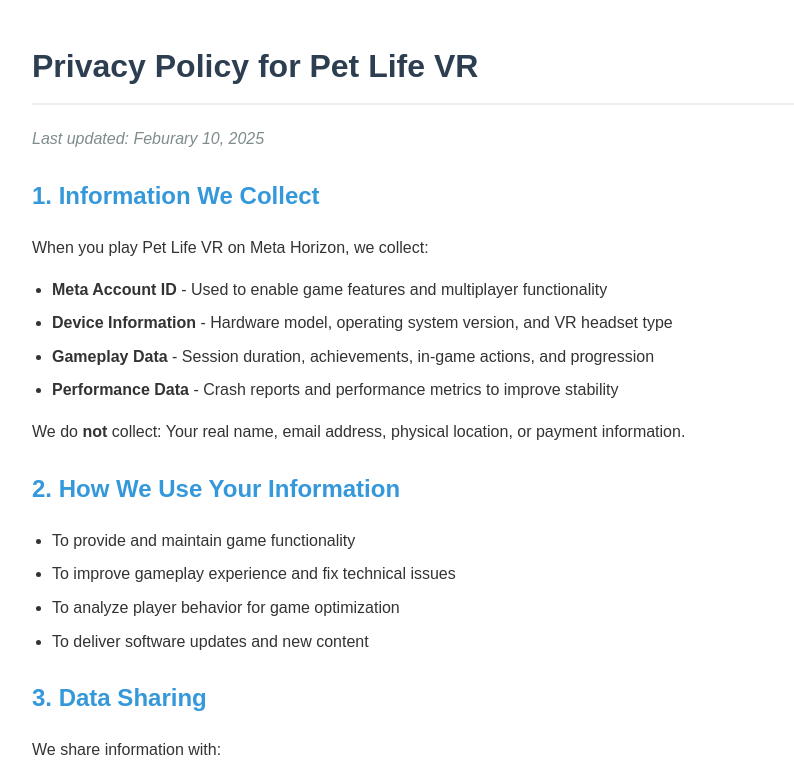
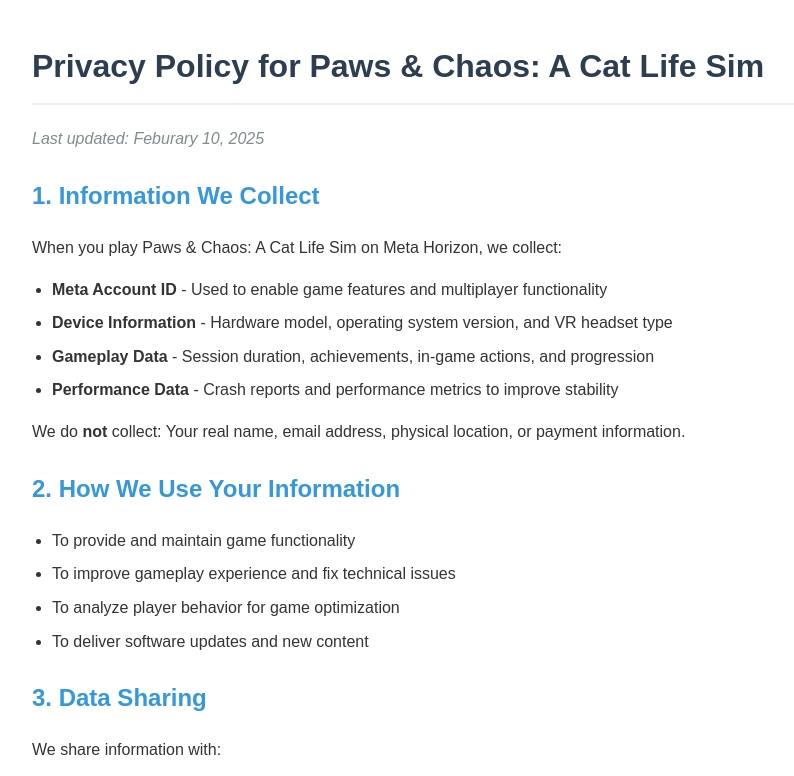
Before and after one commit to abdurrehmanmma12327/privacy-policy, a plain HTML site: page petlifevr/index.html in a window 1280 px wide. Shown: the top 776 px of the page, without its empty margins (208-1002 px from the left). Drawn offline with Linux system fonts and the light colour scheme.

Commit message:
Update title and headings for Paws & Chaos

```diff
--- a/petlifevr/index.html
+++ b/petlifevr/index.html
@@ -3,7 +3,7 @@
 <head>
     <meta charset="UTF-8">
     <meta name="viewport" content="width=device-width, initial-scale=1.0">
-    <title>Privacy Policy - Pet Life VR</title>
+    <title>Privacy Policy - Paws & Chaos: A Cat Life Sim</title>
     <style>
         body {
             font-family: Arial, sans-serif;
@@ -45,11 +45,11 @@
     </style>
 </head>
 <body>
-    <h1>Privacy Policy for Pet Life VR</h1>
+    <h1>Privacy Policy for Paws & Chaos: A Cat Life Sim</h1>
     <p class="last-updated">Last updated: Feburary 10, 2025</p>
 
     <h2>1. Information We Collect</h2>
-    <p>When you play Pet Life VR on Meta Horizon, we collect:</p>
+    <p>When you play Paws & Chaos: A Cat Life Sim on Meta Horizon, we collect:</p>
     <ul>
         <li><strong>Meta Account ID</strong> - Used to enable game features and multiplayer functionality</li>
         <li><strong>Device Information</strong> - Hardware model, operating system version, and VR headset type</li>
```
